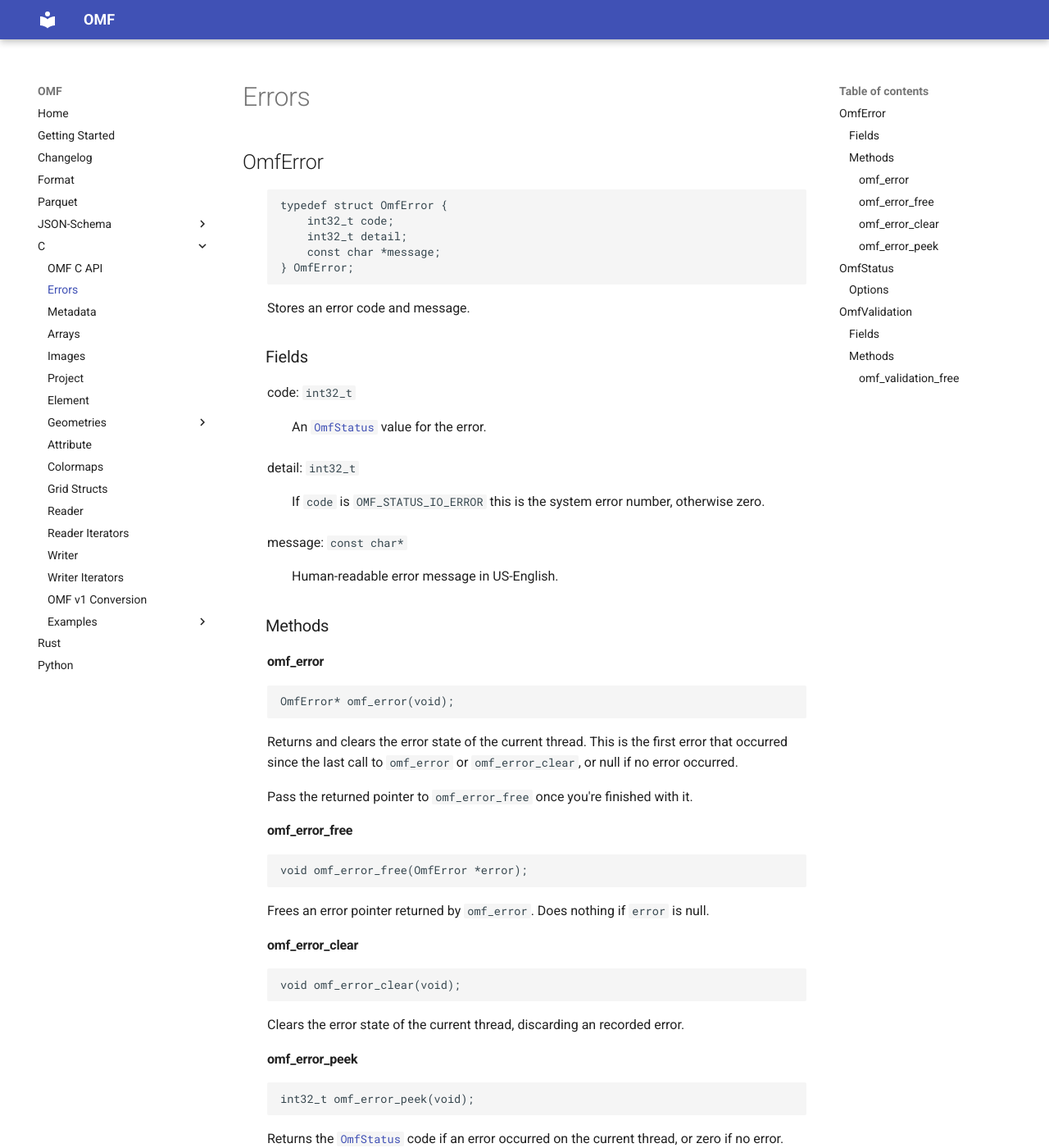
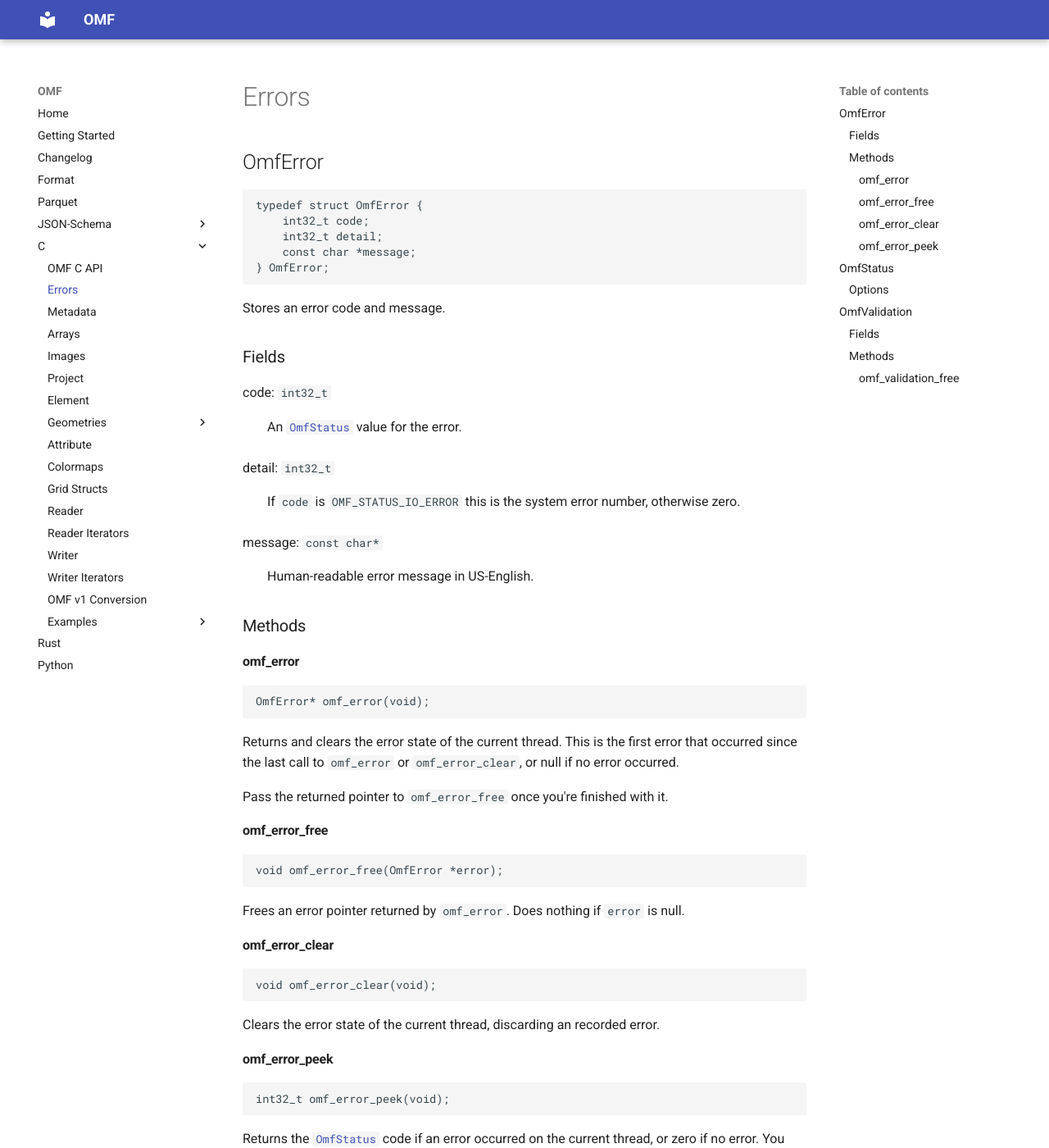
Before and after one commit to gmggroup/omf-rust, an MkDocs documentation site: the page built from docs/c/errors.md, in a window 1280 px wide and 1400 px high. Shown: the whole window at 82% size. Built offline with MkDocs 1.6.1 and Material for MkDocs 9.7.7, drawn with Linux system fonts in a browser that asks for light colours.

Commit message:
Only apply indentation to Python docs

```diff
--- a/docs/stylesheets/extra.css
+++ b/docs/stylesheets/extra.css
@@ -1,17 +1,3 @@
-/* Indent all content underneath h2 slightly. h1 and description should remain unindented. */
-.md-content__inner > dl,
-.md-content__inner dd,
-.md-content__inner > .admonition,
-[dir=ltr] .md-content__inner > ol,
-[dir=ltr] .md-content__inner > ul,
-.md-content__inner > *:not(h1):not(h2):not(h3):not(.doc) {
-    margin-left: 1.875em;
-}
-
-.md-content__inner > h3 {
-    margin-left: 1.4em;
-}
-
 /* Python docs */
 .doc-class >.doc-contents,
 .doc-class .doc-object,
```
